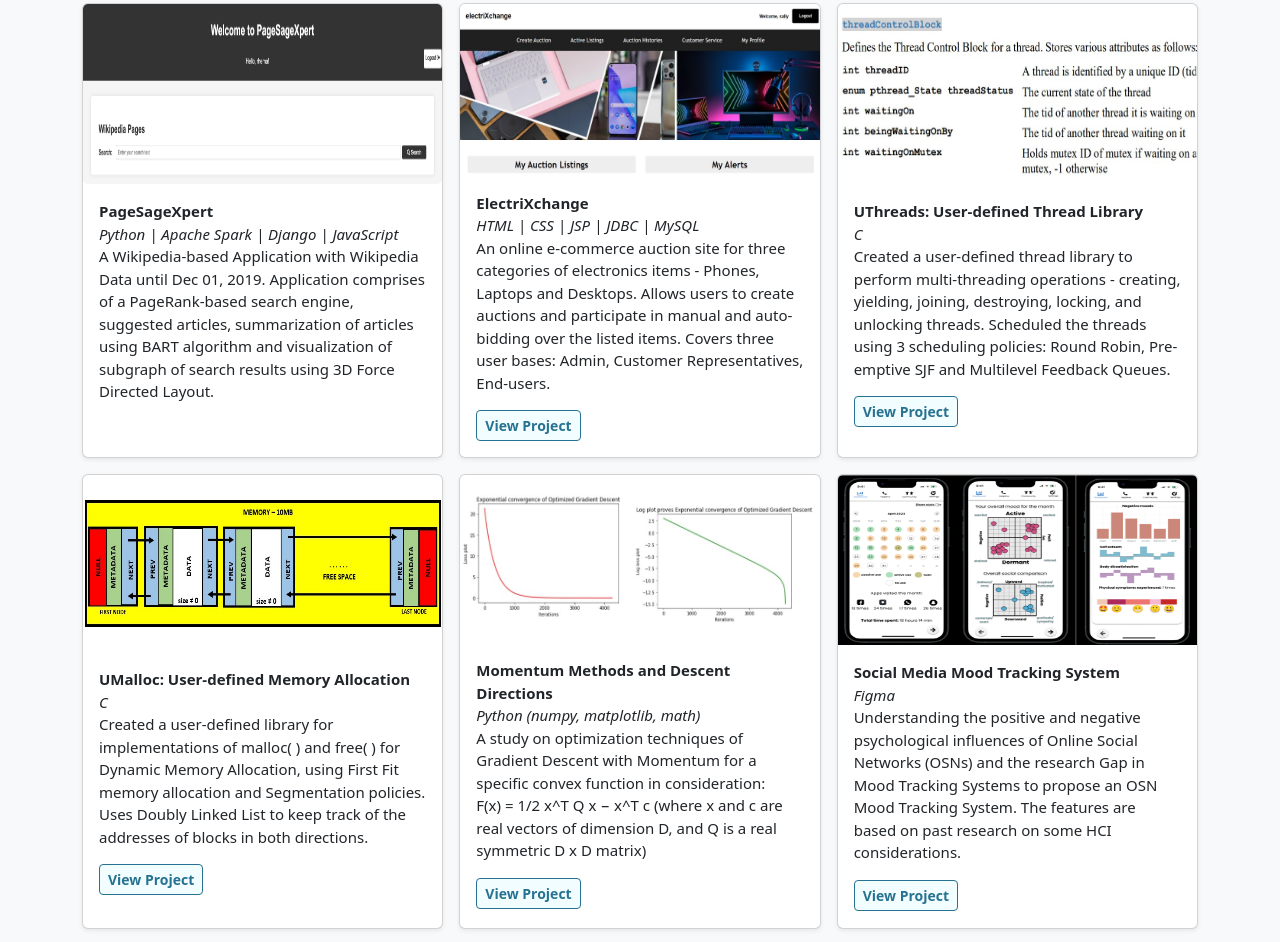
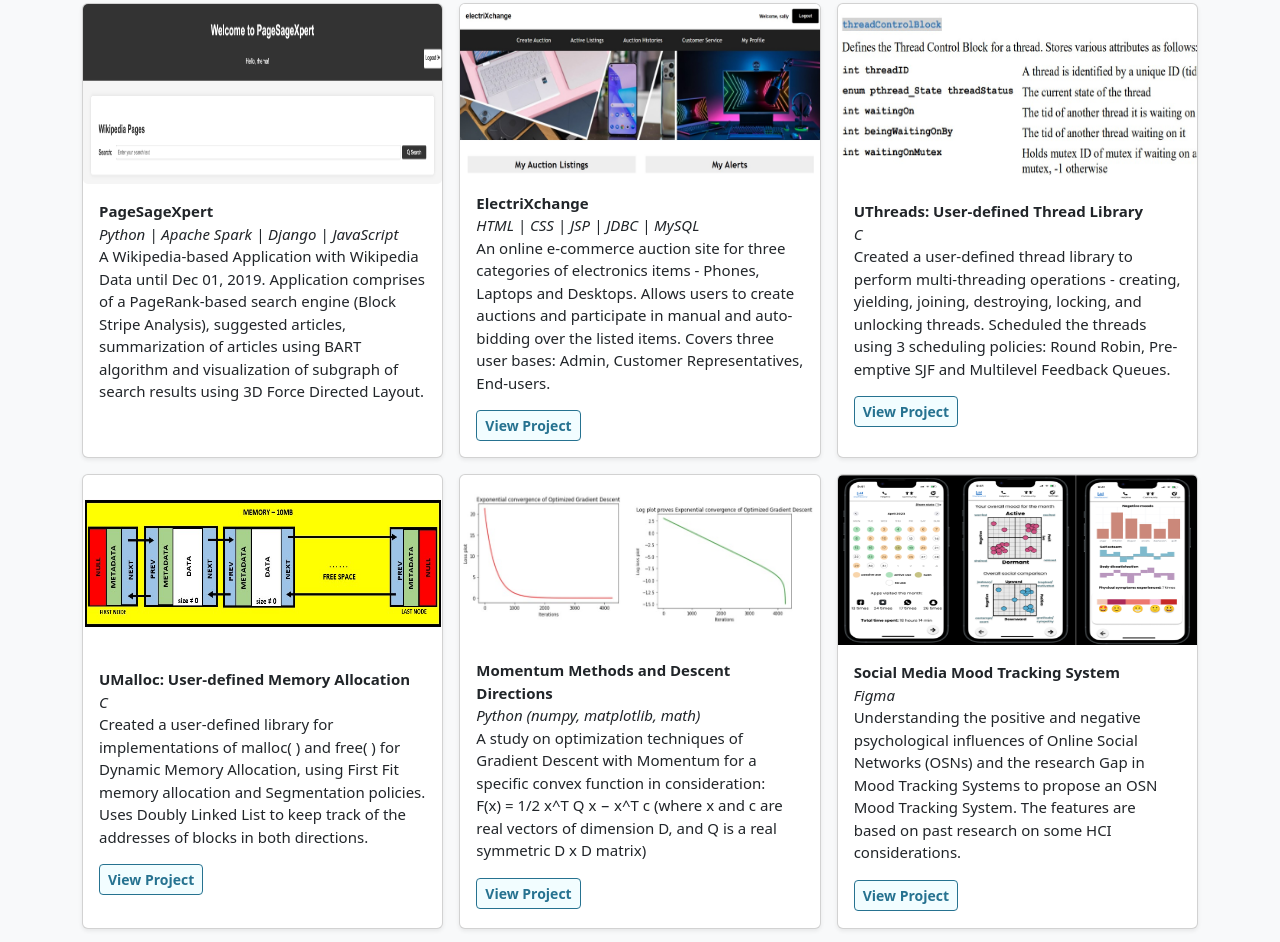
Before and after one commit to rhemaMarneni/Portfolio, a plain HTML site: page index.html in a window 1280 px wide. Shown: the part 1526-2468 px from the top of the page. Drawn offline with nearby package versions, Linux system fonts and the light colour scheme.

Commit message:
Update index.html

```diff
--- a/index.html
+++ b/index.html
@@ -113,7 +113,7 @@
 				<div class="card shadow-sm">
 					<img src="./Images/pagesagexpert.png" alt="electrixchange" height="180px" style="border-radius: 5px;">
 					<div class="card-body">
-						<p class="card-text"><strong>PageSageXpert</strong><br> <em>Python | Apache Spark | Django | JavaScript</em><br>A Wikipedia-based Application with Wikipedia Data until Dec 01, 2019. Application comprises of a PageRank-based search engine, suggested articles, summarization of articles using BART algorithm and visualization of subgraph of search results using 3D Force Directed Layout.</p>
+						<p class="card-text"><strong>PageSageXpert</strong><br> <em>Python | Apache Spark | Django | JavaScript</em><br>A Wikipedia-based Application with Wikipedia Data until Dec 01, 2019. Application comprises of a PageRank-based search engine (Block Stripe Analysis), suggested articles, summarization of articles using BART algorithm and visualization of subgraph of search results using 3D Force Directed Layout.</p>
 						<div class="d-flex justify-content-between align-items-center">
 <!-- 							<div class="btn-group">
 								<a href="https://github.com/rhemaMarneni/ElectriXchange-Online-Auction-Website"><button type="button" class="btn btn-sm btn-outline-secondary viewproject">View Project</button></a>
```
